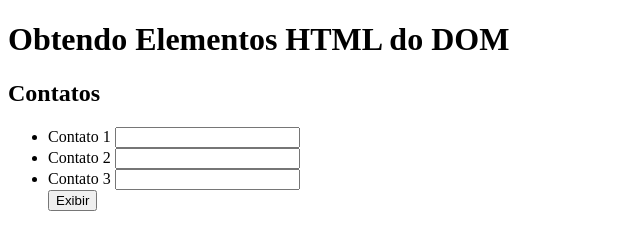
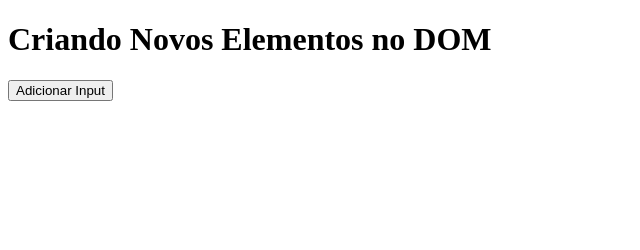
Before and after one commit to lucas93matias/Projects-Front-End, a plain HTML site: page index.html in a window 1280 px wide. Shown: the whole page, without its empty margins (0-640 px from the left). Drawn offline with Linux system fonts and the light colour scheme.

Commit message:
Criando novos elementos no DOM - aula 5
nesta aula pude adicionar novos elementos no DOM criando novas input na página web e seus filhos.

```diff
--- a/index.html
+++ b/index.html
@@ -1,33 +1,23 @@
 <!DOCTYPE html>
 <html lang="en">
+
 <head>
   <meta charset="UTF-8">
   <meta http-equiv="X-UA-Compatible" content="IE=edge">
   <meta name="viewport" content="width=device-width, initial-scale=1.0">
-  <title>Obtendo Elementos HTML do DOM</title>
+  <title>Criando Novos Elementos no DOM</title>
   <script src="./index.js"></script>
 </head>
+
 <body>
-  <h1>Obtendo Elementos HTML do DOM</h1>
+  <h1>Criando Novos Elementos no DOM</h1>
 
-  <h2>Contatos</h2>
+  <button onclick="addInput()">Adicionar Input</button>
 
-  <ul id="contact-list">
-    <li>
-      <label for="contact1">Contato 1</label>
-      <input type="text" id="contact1" name="contact1" class="contact-input">
-    </li>
-    <li>
-      <label for="contact2">Contato 2</label>
-      <input type="text" id="contact2" name="contact2" class="contact-input">
-    </li>
-    <li>
-      <label for="contact3">Contato 3</label>
-      <input type="text" id="contact3" name="contact3" class="contact-input">
-    </li>
-    <button onclick="show()">
-      Exibir
-    </button>
-  </ul>
+  <ul id="input-list">
+    <!-- Lista de inputs existentes -->
+</ul>
+
 </body>
+
 </html>
--- a/index.js
+++ b/index.js
@@ -1,19 +1,20 @@
-function show() {
-    const contactList = document.getElementById('contact-list')
-    console.log(contactList)
+function addInput() {
+    // Seleciona a lista onde os novos inputs serão adicionados
+    const ul = document.getElementById('input-list');
 
-const listElements = document.getElementsByTagName('li')
-console.log(listElements)
+    // Cria um novo item de lista (li)
+    const newLi = document.createElement('li');
+    newLi.className = 'list-item'; // Corrigido para 'className' em vez de 'ClassName'
+    newLi.innerText = 'Novo Input:';
 
-const contactInputs = document.getElementsByClassName('contact-input')
-console.log(contactInputs)
+    // Cria um novo elemento de input
+    const newInput = document.createElement('input');
+    newInput.type = 'text';
+    newInput.name = 'input';
 
-const contacts = document.querySelectorAll('#contact-list > li > label')
-console.log(contacts)
+    // Adiciona o novo input como filho do novo item de lista
+    newLi.appendChild(newInput);
 
-const contact1 = document.getElementsByName('contact1')
-console.log(contact1)
-
-const firstContact = document.querySelector('#contact-list > li > label')
-console.log(firstContact)
+    // Adiciona o novo item de lista à lista existente no DOM
+    ul.appendChild(newLi);
 }
```
